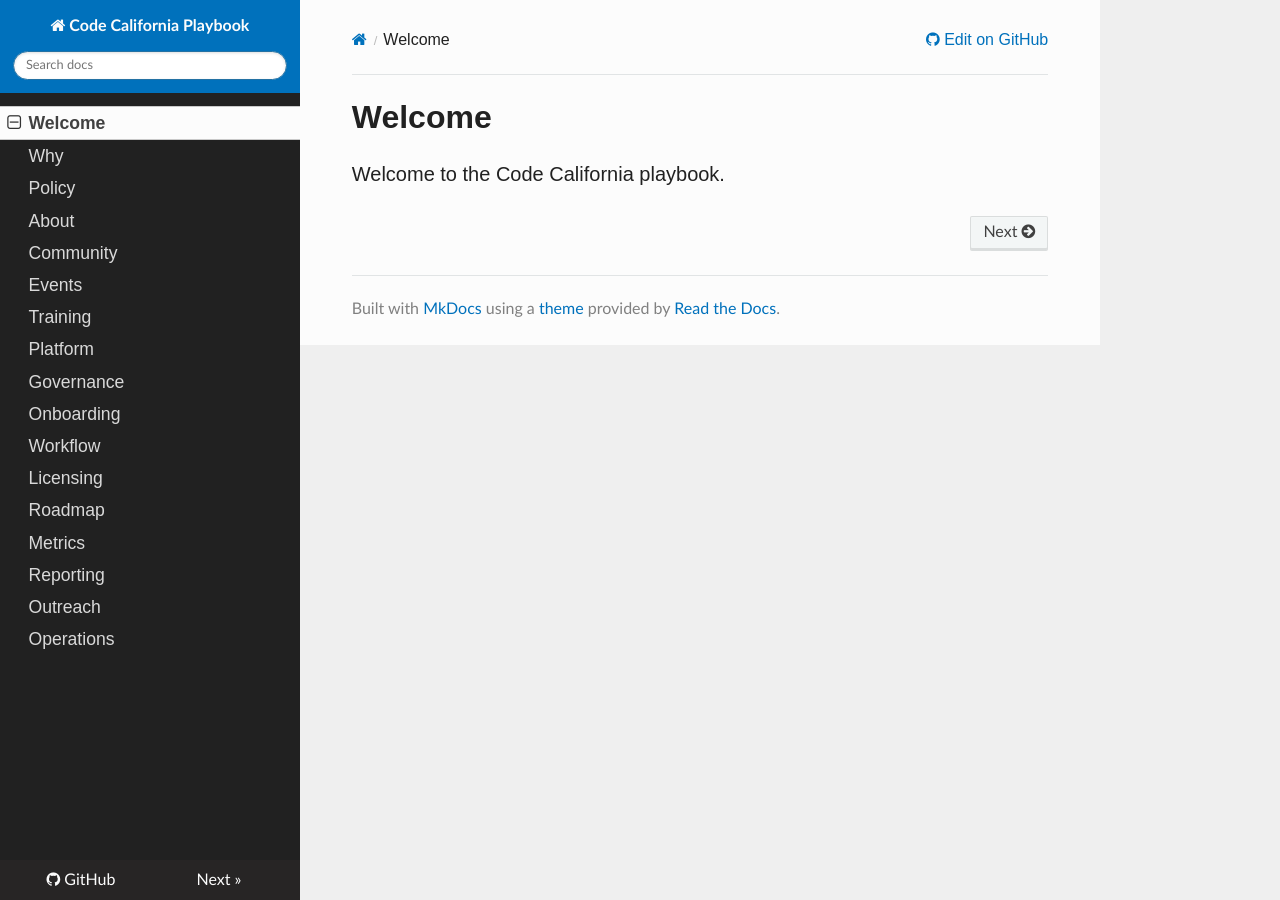
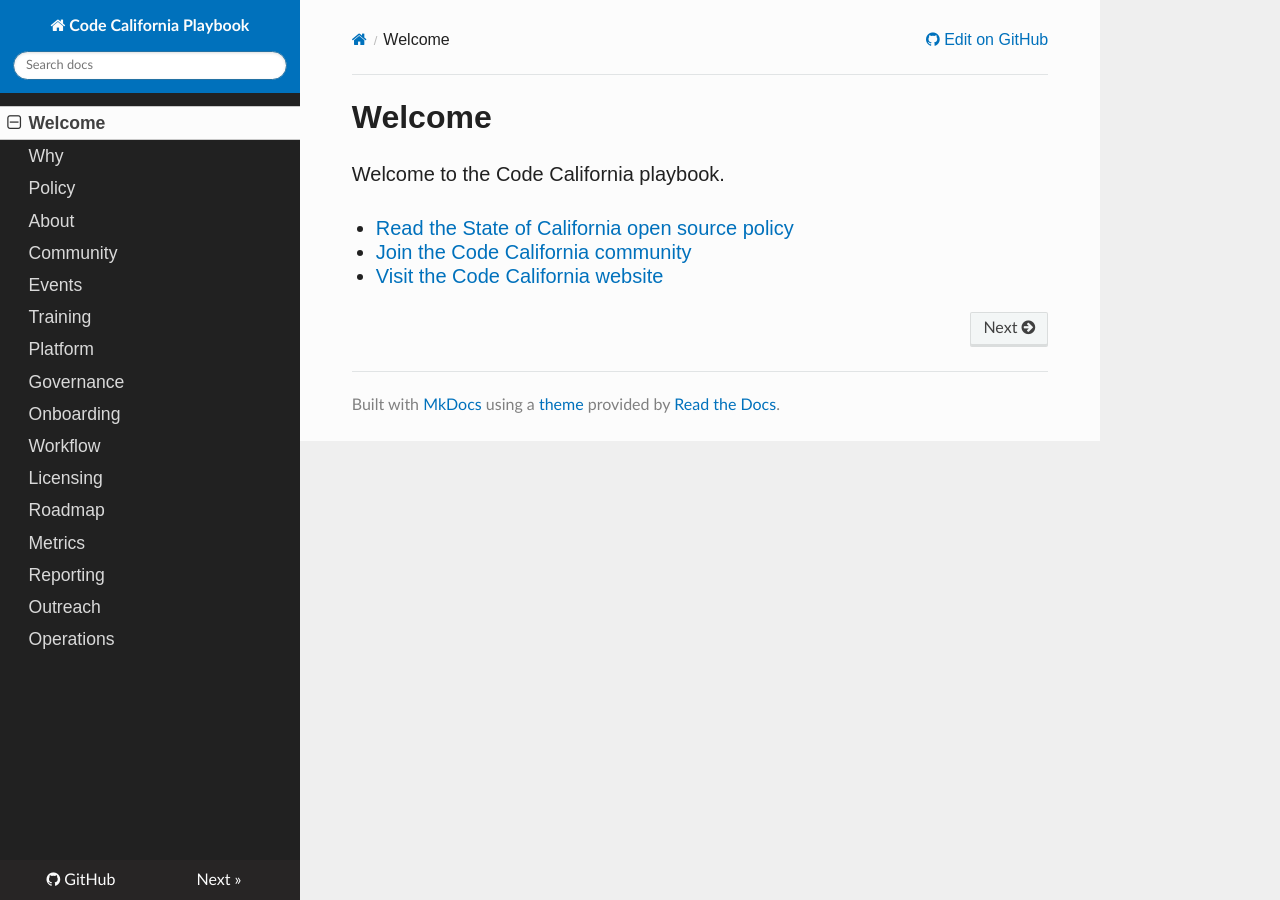
Before and after one commit to CA-CODE-Works/playbook, an MkDocs documentation site: the page built from docs/README.md, in a window 1280 px wide. Built offline with MkDocs 1.6.1, drawn with Linux system fonts in a browser that asks for light colours; nearby versions of some CDN libraries; old or Windows-style settings are respelled for this version of MkDocs.

Commit message:
Update README.md

```diff
--- a/docs/README.md
+++ b/docs/README.md
@@ -1,3 +1,7 @@
 # Welcome
 
 Welcome to the Code California playbook.
+
+* [Read the State of California open source policy](policy.md)
+* [Join the Code California community](network.md)
+* [Visit the Code California website](https://cagov.github.io/codecagov/)
```
